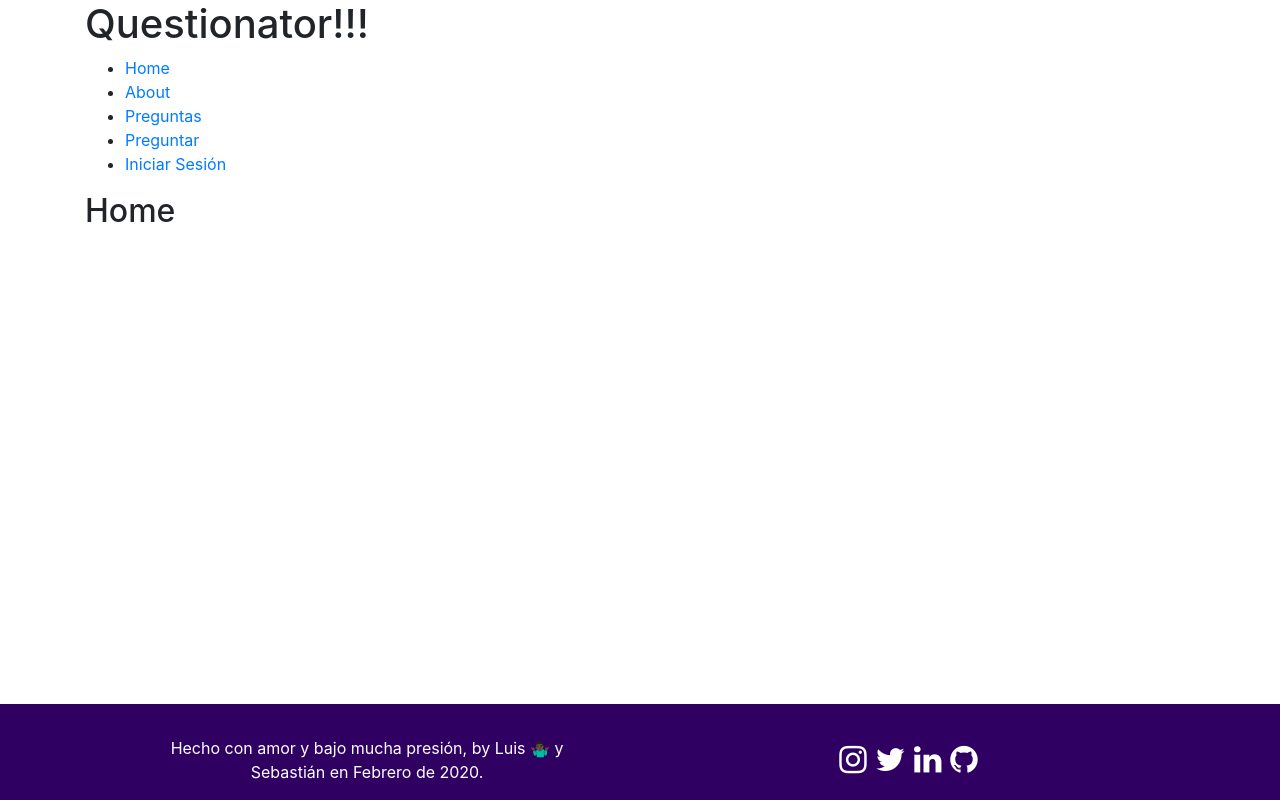
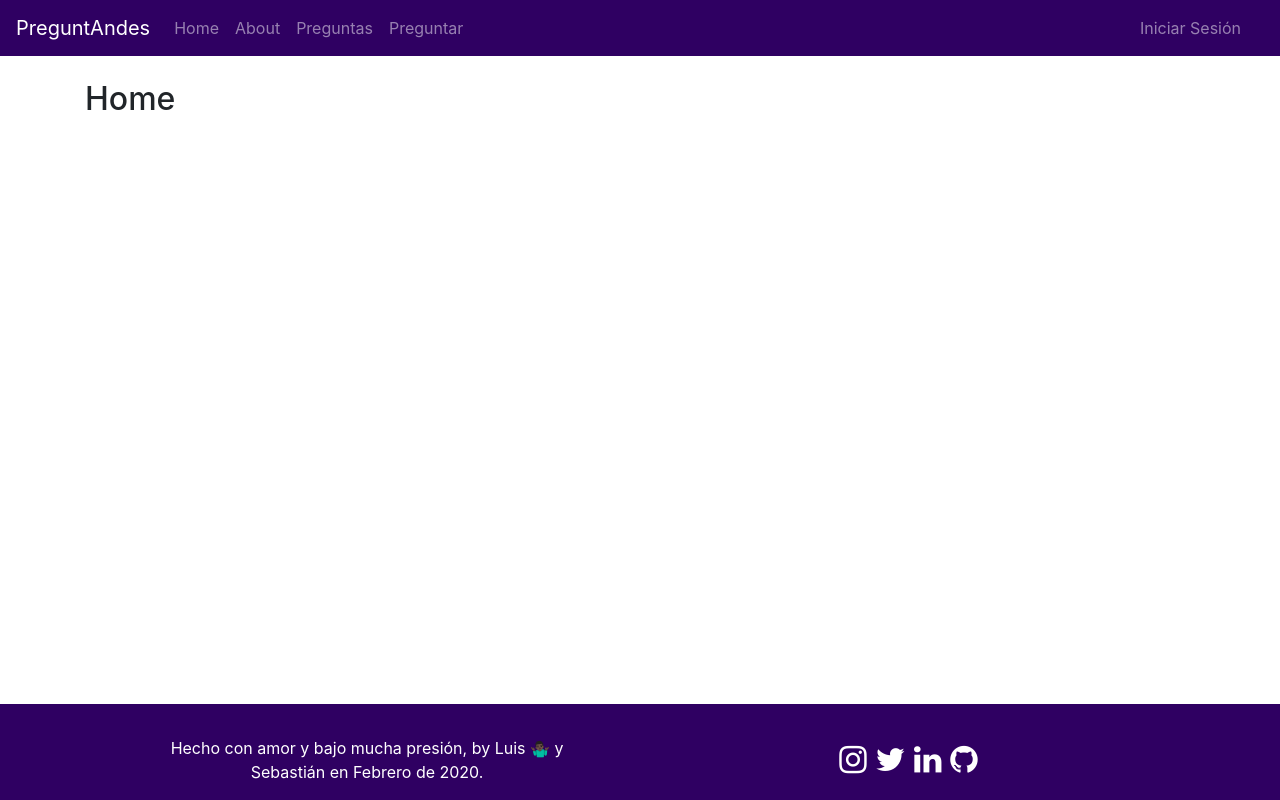
Before and after one commit to larruibo/uniandesQuestionator, a React (Create React App) app in the folder front/: page / in a window 1280 px wide. Built offline with nearby package versions, Linux system fonts and the light colour scheme; no server answers.

Commit message:
más cambios visuales, navbar

```diff
--- a/front/public/stylesheets/main.css
+++ b/front/public/stylesheets/main.css
@@ -1,3 +1,22 @@
+#navbar {
+  background-color: #2f0062 !important;
+  position: fixed;
+  top: 0;
+  left: 0;
+  right: 0;
+  z-index: 99;
+}
+.menu-navbar {
+  width: 100%;
+}
+.menu-login {
+  position: absolute;
+  right: 0;
+}
+.contenido {
+  margin-top: 10vh;
+}
+
 .footer {
   background-color: #2f0062;
   color: white;
--- a/front/src/App.js
+++ b/front/src/App.js
@@ -259,33 +259,70 @@
   return (
     <div className="container-fluid">
       <div className="container info">
-        <h1>Questionator!!!</h1>
         <div className="row">
           <div className="col-12">
             <Router>
-              <div>
-                <ul>
-                  <li>
-                    <Link to="/">Home</Link>
+              <nav
+                id="navbar"
+                className="navbar navbar-expand-lg navbar-dark bg-dark"
+              >
+                <a className="navbar-brand" href="#">
+                  PreguntAndes
+                </a>
+                <button
+                  className="navbar-toggler"
+                  type="button"
+                  data-toggle="collapse"
+                  data-target="#navbarTogglerDemo02"
+                  aria-controls="navbarTogglerDemo02"
+                  aria-expanded="false"
+                  aria-label="Toggle navigation"
+                >
+                  <span class="navbar-toggler-icon"></span>
+                </button>
+                <div class="collapse navbar-collapse" id="navbarTogglerDemo02">
+                  <div className="row menu-navbar">
+                    <div className="col-12">
+                      <ul class="navbar-nav mr-auto mt-2 mt-lg-0">
+                        <li class="nav-item">
+                          <Link className="nav-link" to="/">
+                            Home
+                          </Link>
                         </li>
-                  <li>
-                    <Link to="/about">About</Link>
+                        <li class="nav-item">
+                          <Link className="nav-link" to="/about">
+                            About
+                          </Link>
                         </li>
-                  <li>
-                    <Link to="/preguntas">Preguntas</Link>
+                        <li class="nav-item">
+                          <Link className="nav-link" to="/preguntas">
+                            Preguntas
+                          </Link>
                         </li>
-                  <li>
-                    <Link to="/crearPregunta">Preguntar</Link>
+                        <li class="nav-item">
+                          <Link className="nav-link" to="/crearPregunta">
+                            Preguntar
+                          </Link>
                         </li>
-                  <li>
+                        <li class="nav-item menu-login">
                           {!user ? (
-                      <Link to="/iniciarsesion"> Iniciar Sesión </Link>
+                            <Link className="nav-link" to="/iniciarsesion">
+                              {" "}
+                              Iniciar Sesión{" "}
+                            </Link>
                           ) : (
-                      <Link to="/iniciarsesion"> Perfil </Link>
+                            <Link className="nav-link" to="/iniciarsesion">
+                              {" "}
+                              Perfil{" "}
+                            </Link>
                           )}
                         </li>
                       </ul>
-
+                    </div>
+                  </div>
+                </div>
+              </nav>
+              <div className="contenido">
                 <Switch>
                   <Route path="/about">
                     <About />
```
Lines whose indentation alone changed are shown as unchanged.
